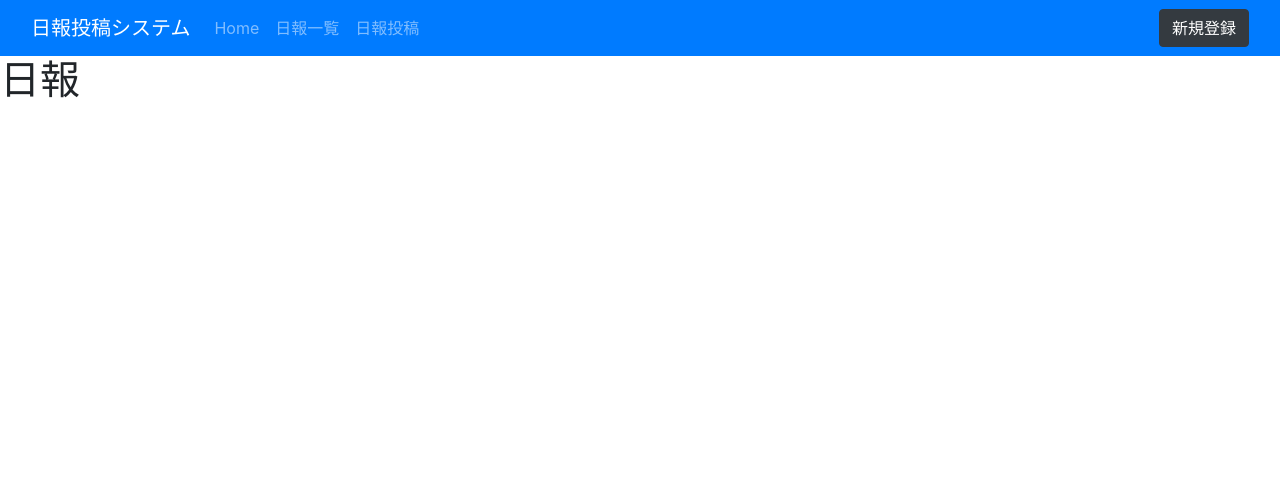
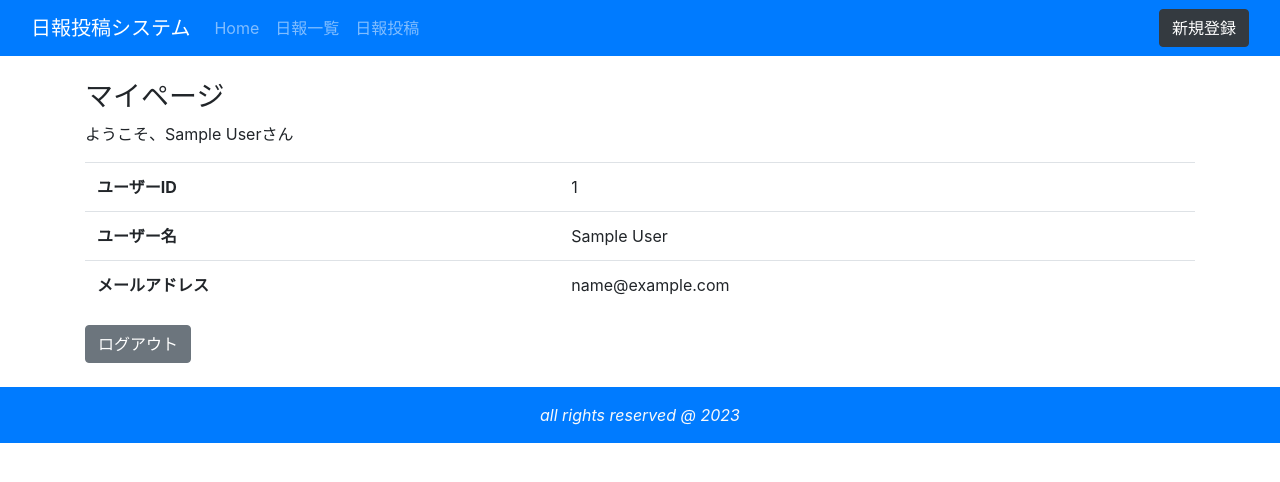
Before and after one commit to xhisashix/diary_2023, a PHP site: page /my_page/index.php in a window 1280 px wide. Shown: the top 482 px of the page. Run offline with PHP 8.4, Linux system fonts and the light colour scheme; the visitor is signed in with stand-in values (Sample User, id 1).

Commit message:
ログイン・ログアウト機能追加

```diff
--- /dev/null
+++ b/models/login/LoginClass.php
@@ -0,0 +1,64 @@
+<?php
+
+require_once('../models/dbconnect.php');
+
+class LoginClass  extends DBConnect
+{
+
+  private $email;
+  private $password;
+
+  public function __construct($email, $password)
+  {
+    $this->email = $email;
+    $this->password = $password;
+  }
+
+  /**
+   * ログイン処理
+   * @param string $sql
+   * @param string $email
+   * @return void
+   */
+  public function loginUser($sql, $email, $password)
+  {
+    $sql = "SELECT * FROM users WHERE email = :email";
+    $stmt = $this->pdo()->prepare($sql);
+    $stmt->bindValue(':email', $email, PDO::PARAM_STR);
+    $stmt->execute();
+    $result = $stmt->fetch(PDO::FETCH_ASSOC);
+    if ($result) {
+      if (password_verify($password, $result['password'])) {
+        $_SESSION['user_id'] = $result['id'];
+        $_SESSION['user_name'] = $result['name'];
+        $_SESSION['user_email'] = $result['email'];
+        header('Location: ../my_page/index.php');
+        exit;
+      } else {
+        $_SESSION['error_message'] = 'メールアドレスまたはパスワードが間違っています。';
+        header('Location: ./index.php');
+        exit;
+      }
+    } else {
+      $_SESSION['error_message'] = 'メールアドレスまたはパスワードが間違っています。';
+      header('Location: ./index.php');
+      exit;
+    }
+  }
+
+  /**
+   * ログアウト処理
+   * @return void
+   */
+  public function logoutUser()
+  {
+    $_SESSION = array(
+      'user_id' => '',
+      'user_name' => '',
+      'user_email' => '',
+    );
+    session_destroy();
+    header('Location: ./index.php');
+    exit;
+  }
+}
--- /dev/null
+++ b/my_page/index.php
@@ -0,0 +1,41 @@
+<?php
+require_once('../models/login/LoginClass.php');
+session_start();
+
+if (!isset($_SESSION['user_id'])) {
+  header('Location: ../login/index.php');
+  exit;
+}
+
+isset($_SESSION['user_id']) ? $user_id = $_SESSION['user_id'] : $user_id = null;
+isset($_SESSION['user_name']) ? $user_name = $_SESSION['user_name'] : $user_name = null;
+isset($_SESSION['user_email']) ? $email = $_SESSION['user_email'] : $email = null;
+
+?>
+
+<?php require_once('../global/header.php') ?>
+
+<main class="container pt-4 pb-4">
+  <h3 class="fs-3">マイページ</h3>
+  <p class="text-end">ようこそ、<?php echo $_SESSION['user_name']; ?>さん</p>
+  <table class="table">
+    <tr>
+      <th scope="row">ユーザーID</th>
+      <td><?php echo $_SESSION['user_id']; ?></td>
+    </tr>
+    <tr>
+      <th scope="row">ユーザー名</th>
+      <td><?php echo $_SESSION['user_name']; ?></td>
+    </tr>
+    <tr>
+      <th scope="row">メールアドレス</th>
+      <td><?php echo $_SESSION['user_email']; ?></td>
+    </tr>
+  </table>
+  <!-- ログアウト -->
+  <form action="../login/logout.php" method="post">
+    <button type="submit" class="btn btn-secondary">ログアウト</button>
+  </form>
+</main>
+
+<?php require_once('../global/footer.php') ?>
```
Also changed, not shown: login/index.php (+39 -11 lines), login/logout.php (added, +26 -0 lines).
